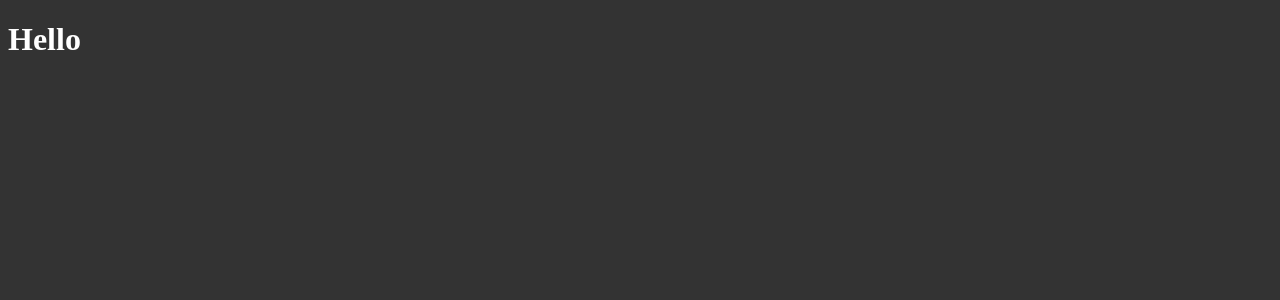
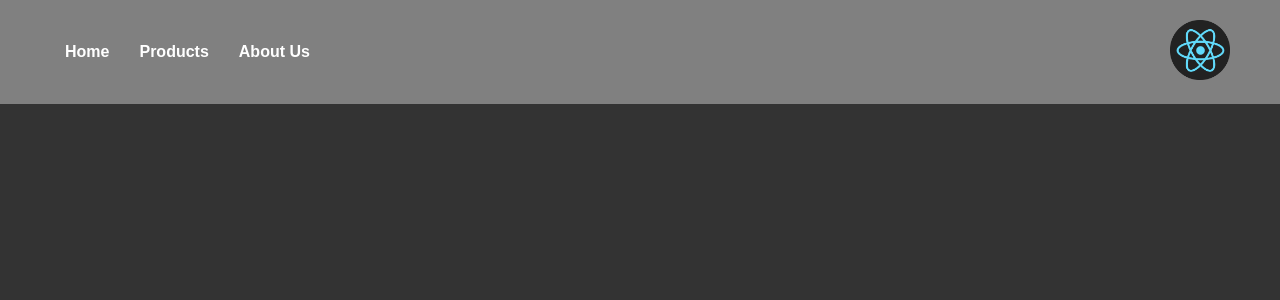
Before and after one commit to Ali-Sdg90/Learning-React-, a React (Create React App) app in the folder Project 1/: page / in a window 1280 px wide. Shown: the top 300 px of the page. Built offline with nearby package versions, Linux system fonts and the light colour scheme.

Commit message:
Add Navbar for Project 1

```diff
--- a/Project 1/src/App.js
+++ b/Project 1/src/App.js
@@ -1,13 +1,10 @@
-import React, { Component } from 'react';
-import "./App.css"
+import React, { Component } from "react";
+
+import Navbar from "./components/Navbar";
 
 class App extends Component {
     render() {
-        return (
-            <div>
-                <h1>Hello</h1>
-            </div>
-        );
+        return <Navbar />;
     }
 }
 
--- /dev/null
+++ b/Project 1/src/components/Navbar.js
@@ -0,0 +1,23 @@
+import React from "react";
+
+import styles from "./Navbar.module.css";
+import reactImg from "../images/React-logo.png";
+
+const Navbar = () => {
+    return (
+        <header className={styles.header}>
+            <div className={styles.listContainer}>
+                <ul className={styles.list}>
+                    <li>Home</li>
+                    <li>Products</li>
+                    <li>About Us</li>
+                </ul>
+            </div>
+            <div className={styles.logo}>
+                <img className={styles.logo} src={reactImg} alt="react-img" />
+            </div>
+        </header>
+    );
+};
+
+export default Navbar;
--- /dev/null
+++ b/Project 1/src/components/Navbar.module.css
@@ -0,0 +1,33 @@
+.header{
+    display: flex;
+    justify-content: space-between;
+    background-color: gray;
+    align-items: center;
+    padding: 0 50px;
+}
+
+.logo{
+    width: 80px;
+    padding: 10px;
+    margin: auto 0;
+}
+
+.listContaner{
+
+}
+
+.list{
+    display: flex;
+    list-style: none;
+}
+
+.list li{
+    padding: 15px;
+    cursor: pointer;
+    color: white;
+    font-weight: bold;
+}
+
+.list li:hover{
+    color: #b4b4b4
+}
--- a/Project 1/src/App.css
+++ b/Project 1/src/index.css
@@ -1,7 +1,8 @@
 * {
     padding: 0;
-    /* margin: 0; */
+    margin: 0;
     box-sizing: border-box;
+    font-family: Arial, Helvetica, sans-serif;
 }
 
 body {
--- a/Project 1/src/index.js
+++ b/Project 1/src/index.js
@@ -3,4 +3,6 @@
 
 import App from "./App";
 
+import "./index.css";
+
 ReactDOM.render(<App />, document.getElementById("root"));
```
Also changed, not shown: Project 1/src/images/React-logo.png (added).
